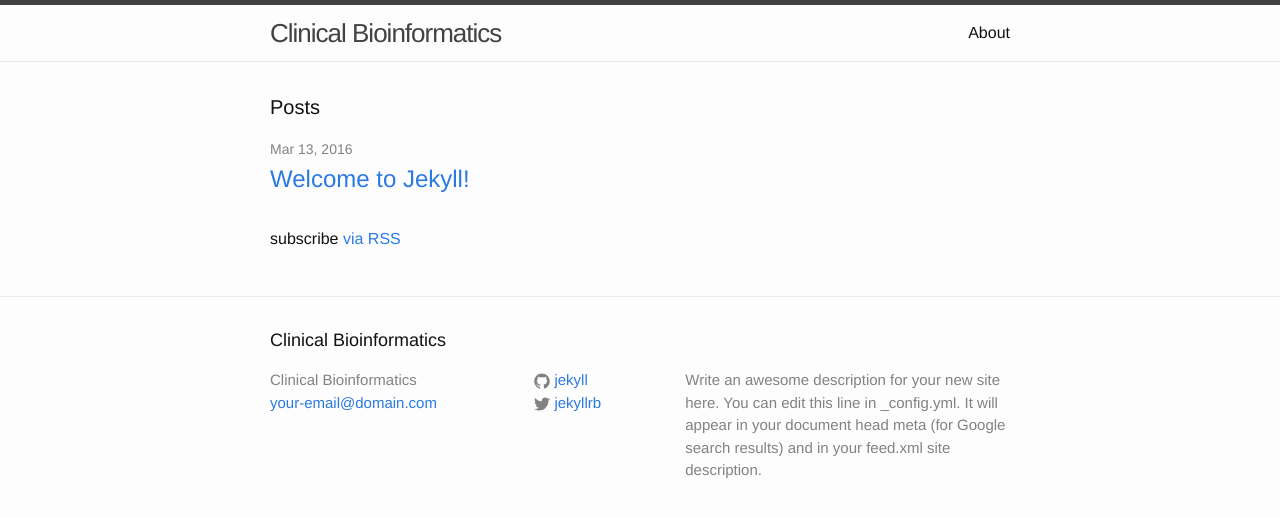
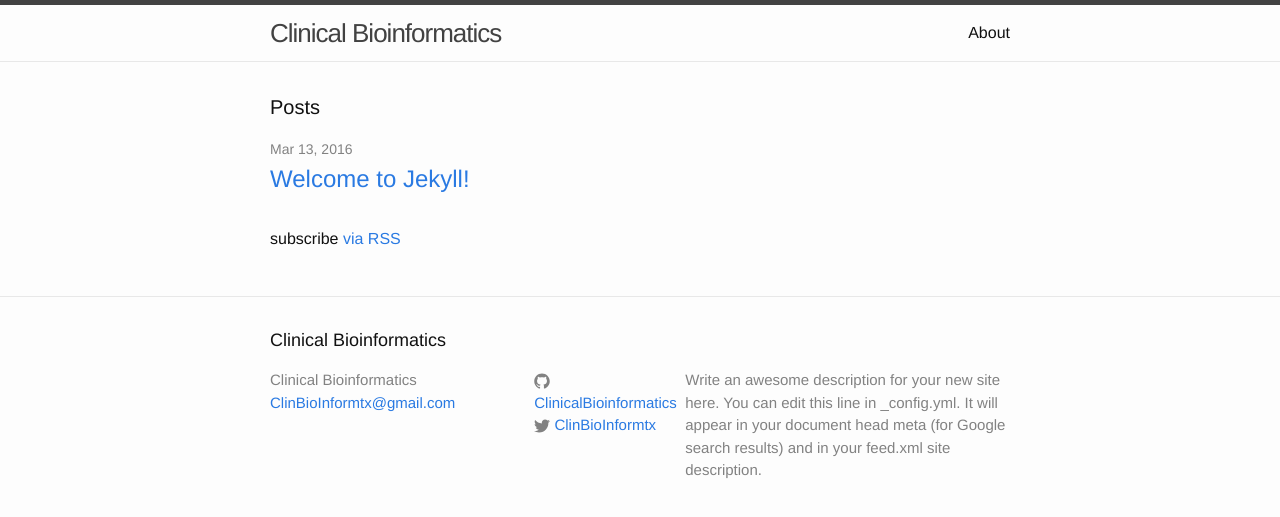
Before and after one commit to ClinicalBioinformatics/clinicalbioinformatics.github.io, a Jekyll site: the page built from index.html, in a window 1280 px wide. Shown: the top 517 px of the page. Built offline with Jekyll 4.4.1, drawn with Linux system fonts in a browser that asks for light colours.

Commit message:
Add email and github to _config.yml

```diff
--- a/_config.yml
+++ b/_config.yml
@@ -1,14 +1,14 @@
 # Site settings
 title: Clinical Bioinformatics
-email: your-email@domain.com
+email: ClinBioInformtx@gmail.com
 description: > # this means to ignore newlines until "baseurl:"
   Write an awesome description for your new site here. You can edit this
   line in _config.yml. It will appear in your document head meta (for
   Google search results) and in your feed.xml site description.
 baseurl: "" # the subpath of your site, e.g. /blog/
 url: "http://clinicalbioinformatics.github.io" # the base hostname & protocol for your site
-twitter_username: jekyllrb
-github_username:  jekyll
+twitter_username: ClinBioInformtx
+github_username:  ClinicalBioinformatics
 
 # Build settings
 markdown: kramdown
```
